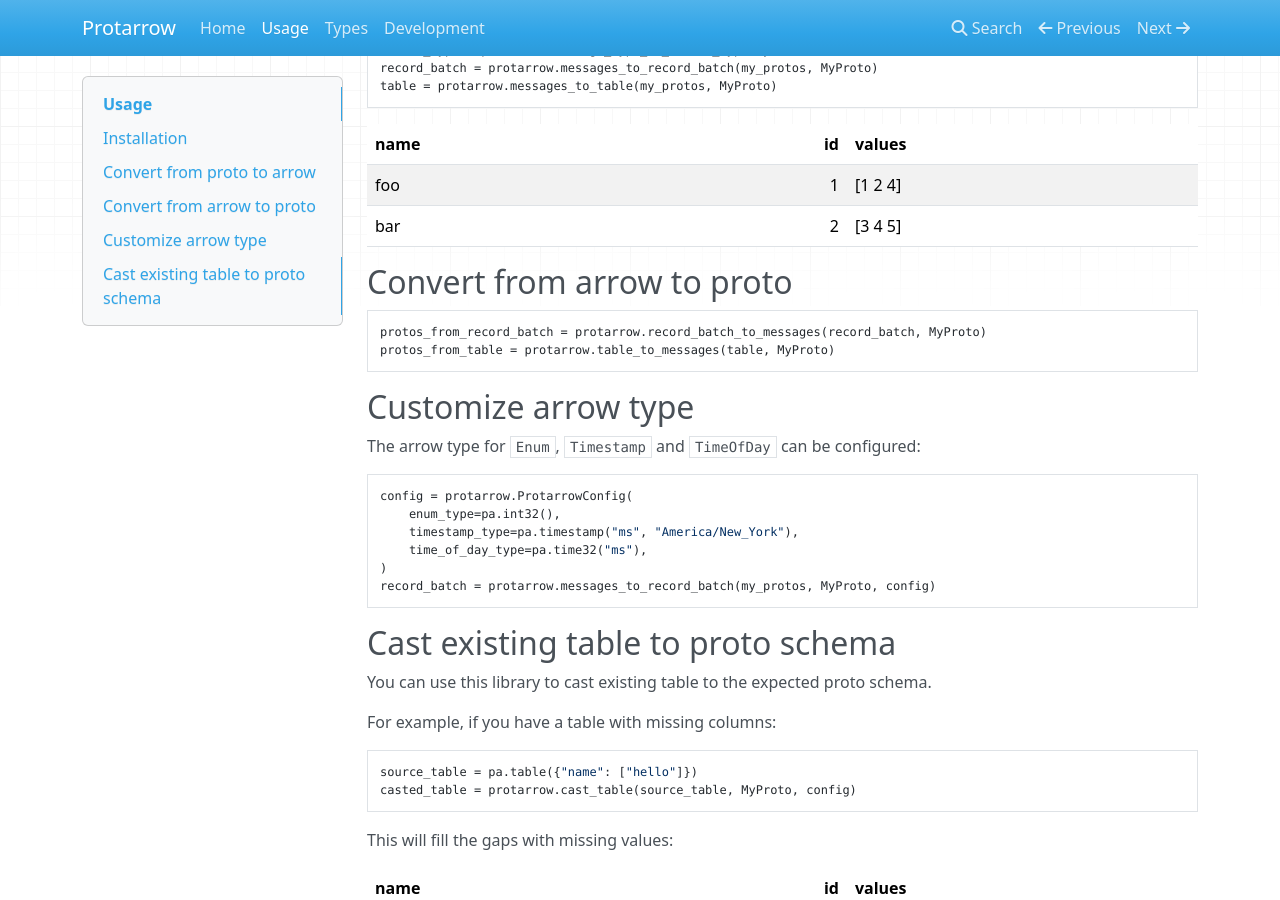
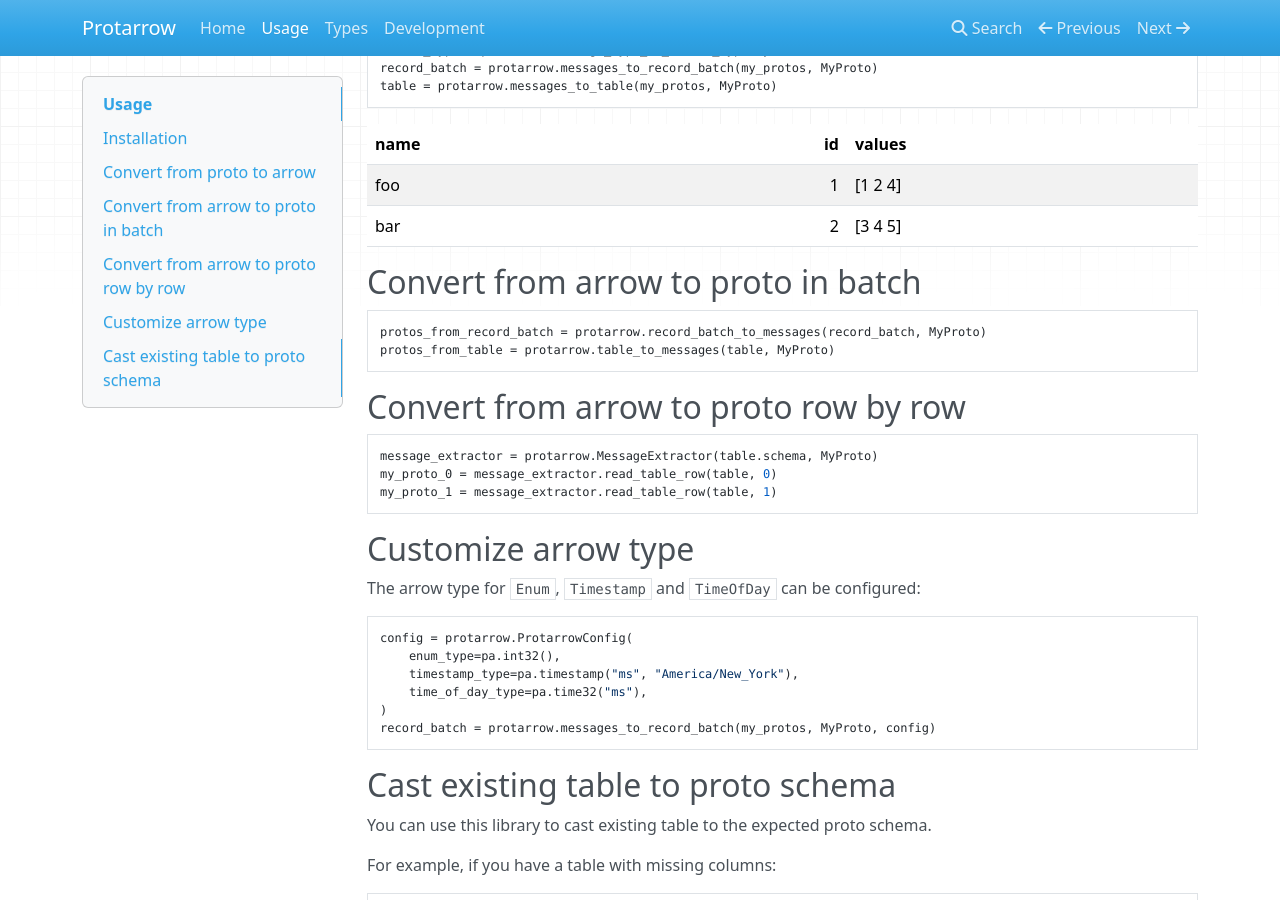
Before and after one commit to tradewelltech/protarrow, an MkDocs documentation site: the page built from docs/usage.md, in a window 1280 px wide and 900 px high, scrolled down 515 px. Built offline with MkDocs 1.6.1, drawn with Linux system fonts in a browser that asks for light colours; nearby versions of some CDN libraries.

Commit message:
Add usage and api

````diff
--- a/docs/usage.md
+++ b/docs/usage.md
@@ -40,11 +40,19 @@ table = protarrow.messages_to_table(my_protos, MyProto)
 | bar    |    2 | [3 4 5]  |
 
 
-## Convert from arrow to proto
+## Convert from arrow to proto in batch
 
 ```python
 protos_from_record_batch = protarrow.record_batch_to_messages(record_batch, MyProto)
 protos_from_table = protarrow.table_to_messages(table, MyProto)
+```
+
+## Convert from arrow to proto row by row
+
+```python
+message_extractor = protarrow.MessageExtractor(table.schema, MyProto)
+my_proto_0 = message_extractor.read_table_row(table, 0)
+my_proto_1 = message_extractor.read_table_row(table, 1)
 ```
 
 ## Customize arrow type
--- a/protarrow/__init__.py
+++ b/protarrow/__init__.py
@@ -1,6 +1,7 @@
 from protarrow.arrow_to_proto import record_batch_to_messages, table_to_messages
 from protarrow.cast_to_proto import cast_record_batch, cast_struct_array, cast_table
 from protarrow.common import ProtarrowConfig
+from protarrow.message_extractor import MessageExtractor
 from protarrow.proto_to_arrow import (
     message_type_to_schema,
     message_type_to_struct_type,
@@ -10,6 +11,7 @@ from protarrow.proto_to_arrow import (
 
 __version__ = "0.0.0"
 __all__ = [
+    "MessageExtractor",
     "ProtarrowConfig",
     "cast_record_batch",
     "cast_struct_array",
````
Also changed, not shown: 1 other file.
